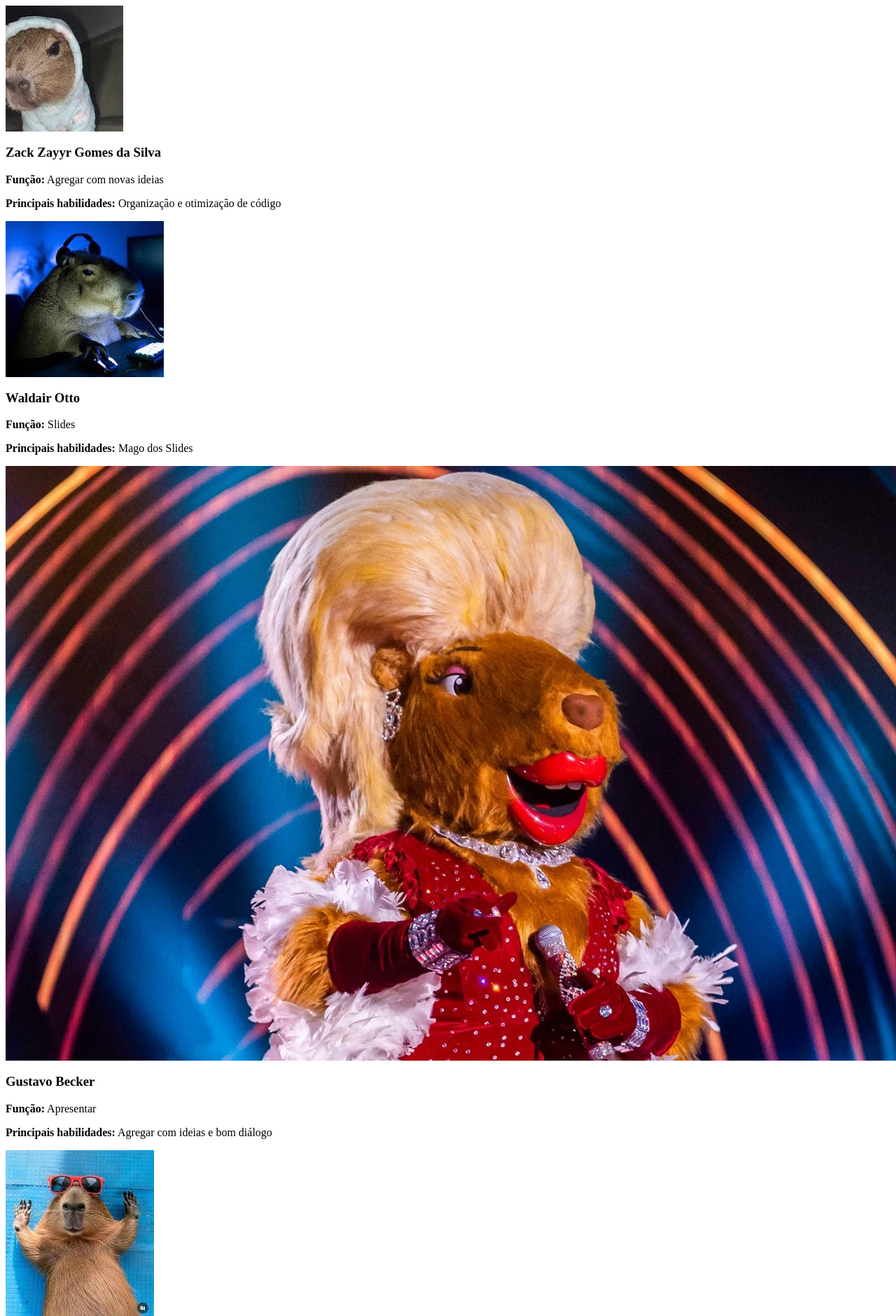
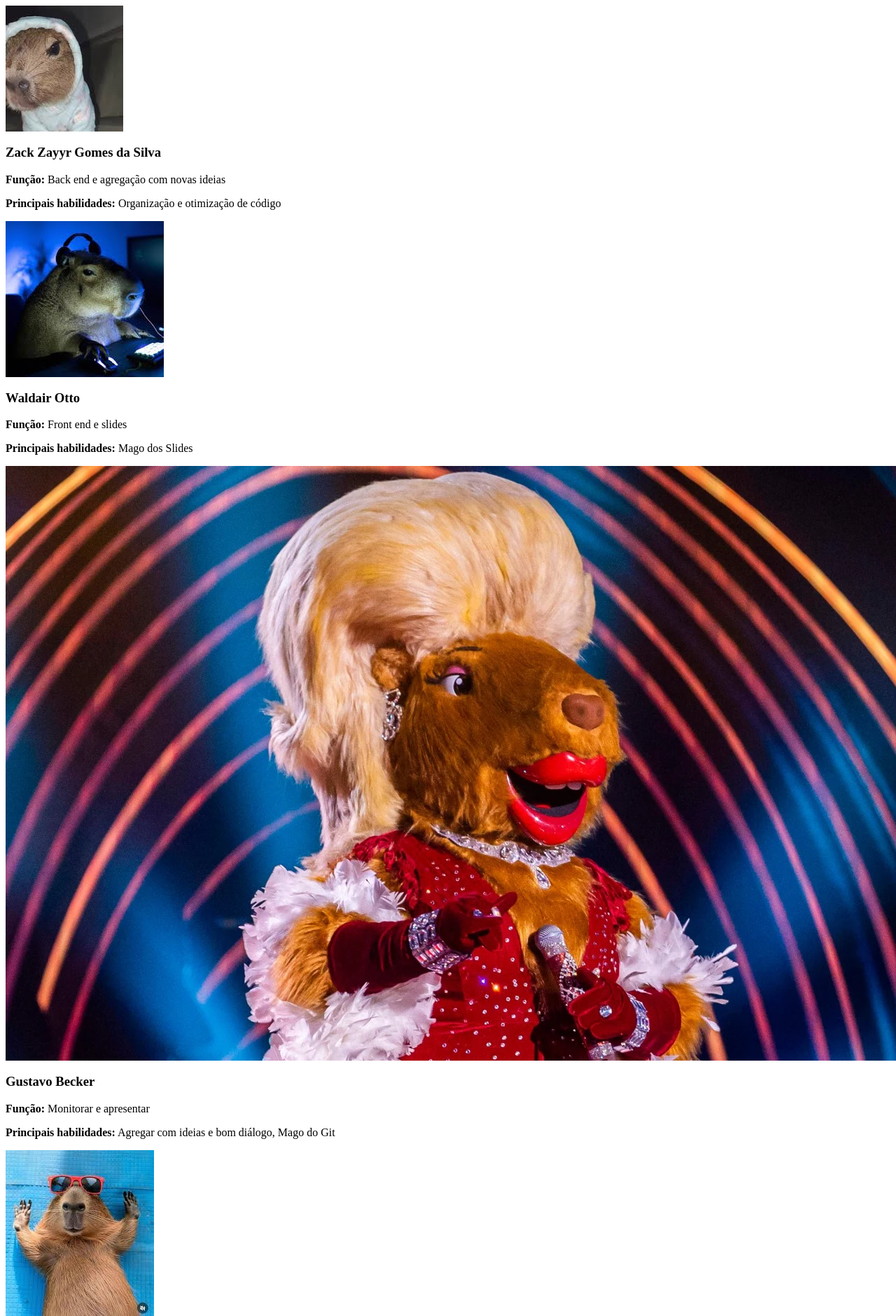
Before and after one commit to GustavoBeckerDev/vdvagas, a CodeIgniter 4 app: the page made by app/Views/about/about.php in a window 1280 px wide; the page is wider, and only the part inside the window is pictured. Shown: the part 1930-3811 px from the top of that part at 70% size. Run offline with PHP 8.4 and a stand-in for CodeIgniter, Linux system fonts and the light colour scheme; the template is opened without the code that fills it, so the values that code supplies are empty; some libraries are stand-ins or nearby versions.

Commit message:
Pequenos ajustes

```diff
--- a/app/Views/about/about.php
+++ b/app/Views/about/about.php
@@ -21,16 +21,13 @@
                     com o objetivo de desenvolver uma plataforma voltada para oportunidades de trabalho.
                 </p>
                 <p>
-                    Nosso site nasceu da necessidade de criar um espaço que conecte empresas e profissionais,
-                    oferecendo praticidade, transparência e eficiência no processo de divulgação e busca por vagas.
+                    Nosso site nasceu da necessidade de criar um espaço que conecte empresas e profissionais, oferecendo praticidade, transparência e eficiência no processo de divulgação e busca por vagas.
                 </p>
                 <p>
-                    Mais do que cumprir um desafio acadêmico, buscamos aplicar de forma prática os conhecimentos
-                    adquiridos em sala de aula, entregando uma solução que gera valor para a comunidade local e regional.
+                    Mais do que cumprir um desafio acadêmico, buscamos aplicar de forma prática os conhecimentos adquiridos em sala de aula, entregando uma solução que gera valor para a comunidade local e regional.
                 </p>
                 <p>
-                    Acreditamos que iniciativas como esta podem abrir portas, aproximar talentos de empregadores
-                    e contribuir para o desenvolvimento profissional de muitas pessoas.
+                    Acreditamos que iniciativas como esta podem abrir portas, aproximar talentos de empregadores e contribuir para o desenvolvimento profissional de muitas pessoas.
                 </p>
 
                 <!-- Redes sociais -->
@@ -69,35 +66,35 @@
         <div class="team-card">
             <img src="<?= $baseUrl ?>/public/imagens/zack.png" alt="Zack Zayyr Gomes da Silva">
             <h3>Zack Zayyr Gomes da Silva</h3>
-            <p><strong>Função:</strong> Agregar com novas ideias</p>
+            <p><strong>Função:</strong> Back end e agregação com novas ideias</p>
             <p><strong>Principais habilidades:</strong> Organização e otimização de código</p>
         </div>
 
         <div class="team-card">
             <img src="<?= $baseUrl ?>/public/imagens/waldair.png" alt="Waldair Otto">
             <h3>Waldair Otto</h3>
-            <p><strong>Função:</strong> Slides</p>
+            <p><strong>Função:</strong> Front end e slides</p>
             <p><strong>Principais habilidades:</strong> Mago dos Slides</p>
         </div>
 
         <div class="team-card">
             <img src="<?= $baseUrl ?>/public/imagens/gustavo.png" alt="Gustavo Becker">
             <h3>Gustavo Becker</h3>
-            <p><strong>Função:</strong> Apresentar</p>
-            <p><strong>Principais habilidades:</strong> Agregar com ideias e bom diálogo</p>
+            <p><strong>Função:</strong> Monitorar e apresentar</p>
+            <p><strong>Principais habilidades:</strong> Agregar com ideias e bom diálogo, Mago do Git</p>
         </div>
 
         <div class="team-card">
             <img src="<?= $baseUrl ?>/public/imagens/leticia.png" alt="Letícia Stédile Maidana">
             <h3>Letícia Stédile Maidana</h3>
-            <p><strong>Função:</strong> Fornecer e organizar a documentação</p>
+            <p><strong>Função:</strong> Front end, fornecer e organizar a documentação</p>
             <p><strong>Principais habilidades:</strong> Maga do Miro</p>
         </div>
 
         <div class="team-card">
             <img src="<?= $baseUrl ?>/public/imagens/leandro.png" alt="Leandro Fossatti">
             <h3>Leandro Fossatti</h3>
-            <p><strong>Função:</strong> Pontuar e refletir sobre novas ideias</p>
+            <p><strong>Função:</strong> Banco de Dados, pontuar e refletir sobre novas ideias</p>
             <p><strong>Principais habilidades:</strong> Possui grande experiência sobre tudo</p>
         </div>
     </div>
```
Also changed, not shown: public/assets/about.css.
